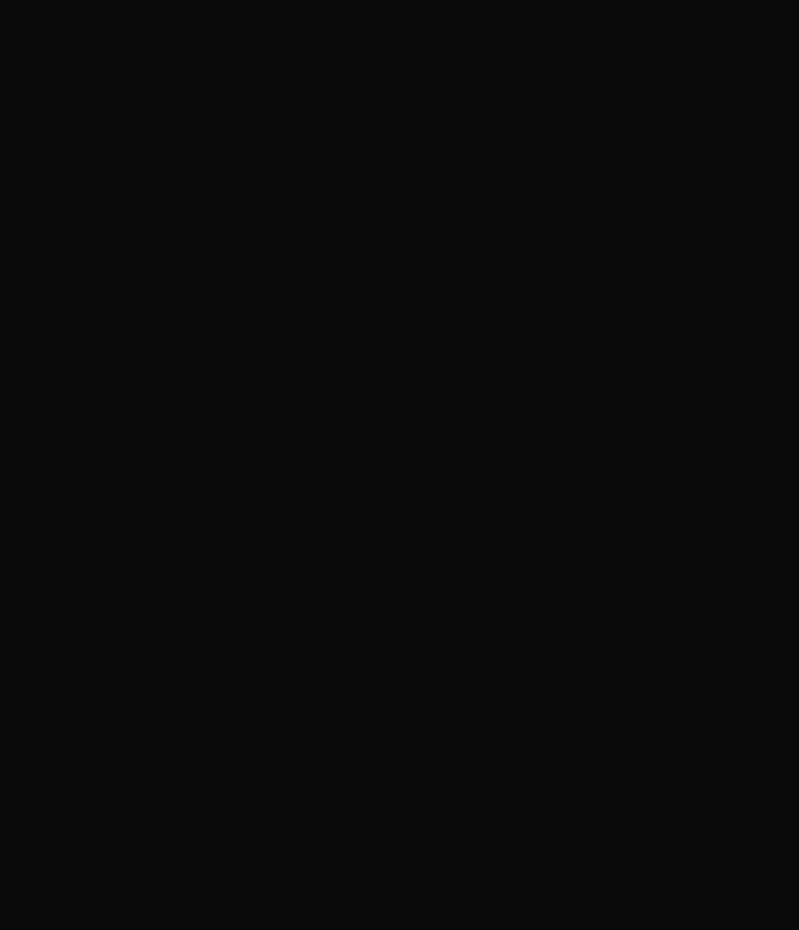
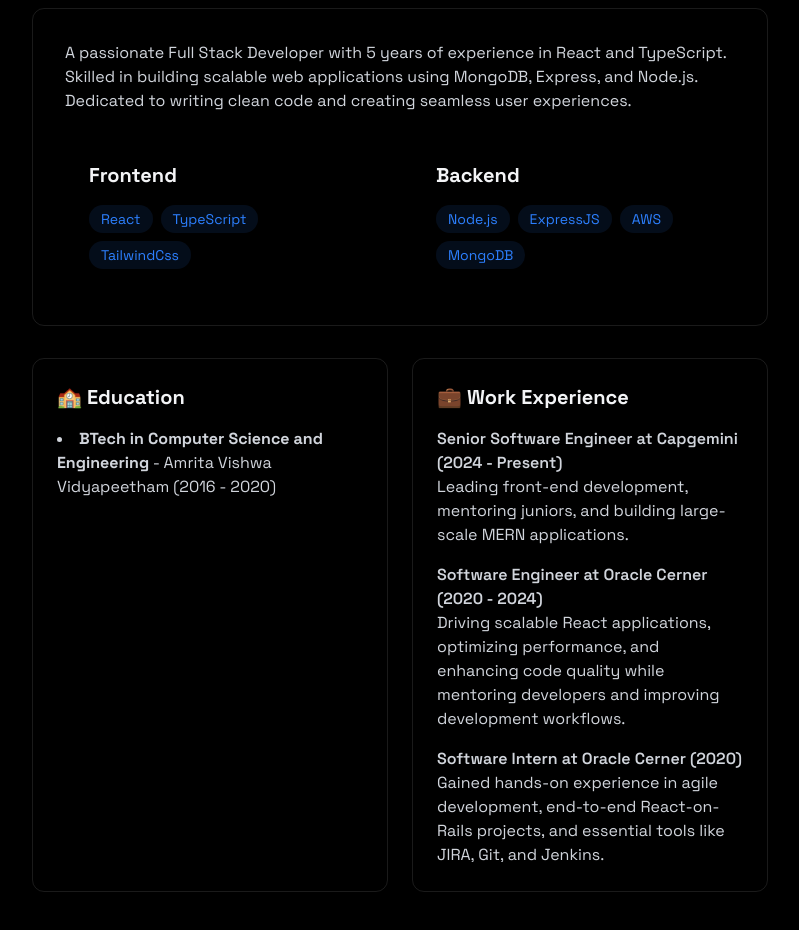
Before and after one commit to dev-shab/portfolio, a React (Vite) app: page / in a window 1280 px wide. Shown: the part 940-1870 px from the top of the page, without its empty margins (240-1039 px from the left). Before the commit the page ends 800 px from the top, so only its background shows below. Built offline with nearby package versions, Linux system fonts and the light colour scheme.

Commit message:
About section implementation

```diff
--- a/src/App.jsx
+++ b/src/App.jsx
@@ -3,6 +3,7 @@
 import NavBar from "./components/NavBar";
 import MobileMenu from "./components/MobileMenu";
 import Home from "./sections/Home";
+import About from "./sections/About";
 
 const App = () => {
   const [isLoading, setIsLoading] = useState(true);
@@ -19,6 +20,7 @@
         <NavBar isMenuOpen={isMenuOpen} setIsMenuOpen={setIsMenuOpen} />
         <MobileMenu isMenuOpen={isMenuOpen} setIsMenuOpen={setIsMenuOpen} />
         <Home />
+        <About />
       </div>
     </>
   );
--- /dev/null
+++ b/src/sections/About.jsx
@@ -0,0 +1,100 @@
+import React from "react";
+import { BACKEND_SKILLS, FRONTEND_SKILLS } from "../utils/constants";
+
+const About = () => {
+  return (
+    <section
+      id="about"
+      className="min-h-screen flex items-center justify-center py-20"
+    >
+      <div className="max-w-3xl mx-auto px-4">
+        <h2 className="text-3xl font-bold mb-8 bg-gradient-to-r from-blue-500 to-cyan-400 bg-clip-text text-transparent text-center">
+          About Me
+        </h2>
+        <div className="rounded-xl p-8 border-white/10 border hover:-translate-y-1 transition-all">
+          <p className="text-gray-300 mb-6">
+            A passionate Full Stack Developer with 5 years of experience in
+            React and TypeScript. Skilled in building scalable web applications
+            using MongoDB, Express, and Node.js. Dedicated to writing clean code
+            and creating seamless user experiences.
+          </p>
+          <div className="grid grid-cols-1 md:grid-cols-2 gap-6">
+            <div className="rounded-xl p-6 hover:-translate-y-1 transition-all">
+              <h3 className="text-xl font-bold mb-4">Frontend</h3>
+              <div className="flex flex-wrap gap-2">
+                {FRONTEND_SKILLS.map((tech) => (
+                  <span
+                    key={tech}
+                    className="bg-blue-500/10 text-blue-500 py-1 px-3 rounded-full text-sm hover:bg-blue-500/20 hover:shadow-[0_2px_8px_rgba(59,130,246,0.2)] transition"
+                  >
+                    {tech}
+                  </span>
+                ))}
+              </div>
+            </div>
+            <div className="rounded-xl p-6 hover:-translate-y-1 transition-all">
+              <h3 className="text-xl font-bold mb-4">Backend</h3>
+              <div className="flex flex-wrap gap-2">
+                {BACKEND_SKILLS.map((tech) => (
+                  <span
+                    key={tech}
+                    className="bg-blue-500/10 text-blue-500 py-1 px-3 rounded-full text-sm hover:bg-blue-500/20 hover:shadow-[0_2px_8px_rgba(59,130,246,0.2)] transition"
+                  >
+                    {tech}
+                  </span>
+                ))}
+              </div>
+            </div>
+          </div>
+        </div>
+        <div className="grid grid-cols-1 md:grid-cols-2 gap-6 mt-8">
+          <div className="p-6 rounded-xl border-white/10 border hover:-translate-y-1 transition-all">
+            <h3 className="text-xl font-bold mb-4">🏫 Education</h3>
+            <ul className="list-disc list-inside text-gray-300 space-y-2">
+              <li>
+                <strong>BTech in Computer Science and Engineering</strong> -
+                Amrita Vishwa Vidyapeetham (2016 - 2020)
+              </li>
+            </ul>
+          </div>
+          <div className="p-6 rounded-xl border-white/10 border hover:-translate-y-1 transition-all">
+            <h3 className="text-xl font-bold mb-4">💼 Work Experience</h3>
+            <div className="space-y-4 text-gray-300">
+              <div>
+                <h4 className="font-semibold">
+                  Senior Software Engineer at Capgemini (2024 - Present)
+                </h4>
+                <p>
+                  Leading front-end development, mentoring juniors, and building
+                  large-scale MERN applications.
+                </p>
+              </div>
+              <div>
+                <h4 className="font-semibold">
+                  Software Engineer at Oracle Cerner (2020 - 2024)
+                </h4>
+                <p>
+                  Driving scalable React applications, optimizing performance,
+                  and enhancing code quality while mentoring developers and
+                  improving development workflows.
+                </p>
+              </div>
+              <div>
+                <h4 className="font-semibold">
+                  Software Intern at Oracle Cerner (2020)
+                </h4>
+                <p>
+                  Gained hands-on experience in agile development, end-to-end
+                  React-on-Rails projects, and essential tools like JIRA, Git,
+                  and Jenkins.
+                </p>
+              </div>
+            </div>
+          </div>
+        </div>
+      </div>
+    </section>
+  );
+};
+
+export default About;
--- a/src/sections/Home.jsx
+++ b/src/sections/Home.jsx
@@ -7,7 +7,7 @@
       className="min-h-screen flex items-center justify-center relative"
     >
       <div className="text-center z-10 px-4">
-        <h1 className="text-5xl md:text-7xl font-bold mb-6 bg-gradient-to-r from-blue-500 to-purple-600 bg-clip-text text-transparent leading-right">
+        <h1 className="text-5xl md:text-7xl font-bold mb-6 bg-gradient-to-r from-blue-500 to-cyan-400 bg-clip-text text-transparent leading-right">
           Hi, I'am Shab Dev
         </h1>
         <p className="text-gray-400 text-lg mb-8 max-w-lg mx-auto">
--- /dev/null
+++ b/src/utils/constants.js
@@ -0,0 +1,2 @@
+export const FRONTEND_SKILLS = ["React", "TypeScript", "TailwindCss"];
+export const BACKEND_SKILLS = ["Node.js", "ExpressJS", "AWS", "MongoDB"];
```
